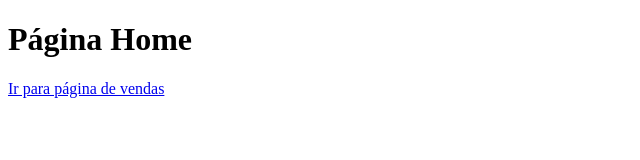
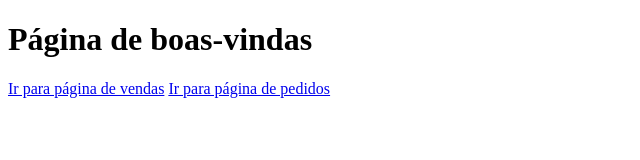
Before and after one commit to TiagoHeld/aulatestenelio, a plain HTML site: page index.html in a window 1280 px wide. Shown: the whole page, without its empty margins (0-640 px from the left). Drawn offline with Linux system fonts and the light colour scheme.

```diff
--- a/index.html
+++ b/index.html
@@ -6,7 +6,8 @@
     <title>Document</title>
 </head>
 <body>
-    <h1>Página Home</h1>
+    <h1>Página de boas-vindas</h1>
     <a href="vendas.html">Ir para página de vendas</a>
+    <a href="pedidos.html">Ir para página de pedidos</a>
 </body>
 </html>
```
Also changed, not shown: pedidos.html (+1 -0 lines).
